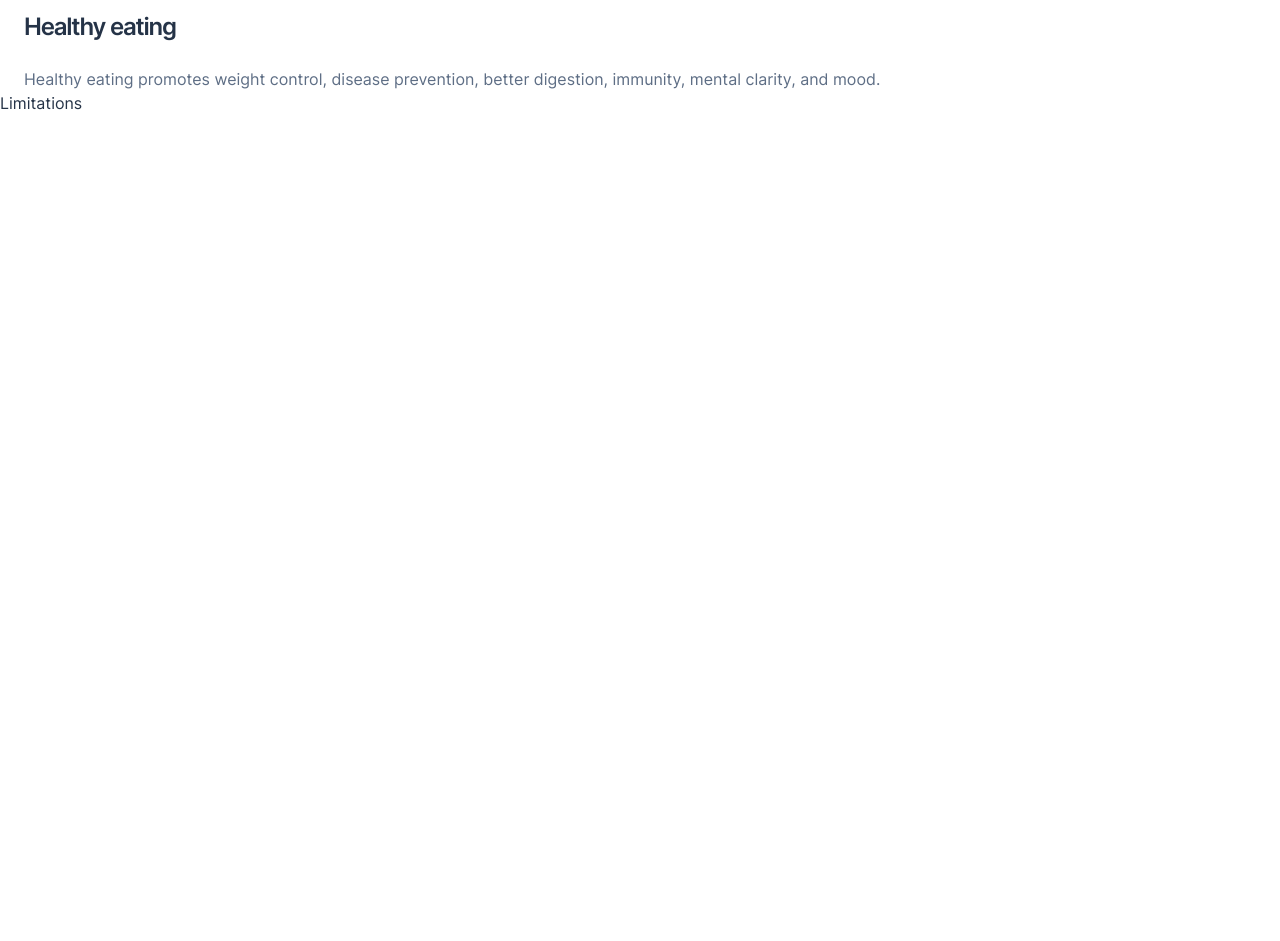
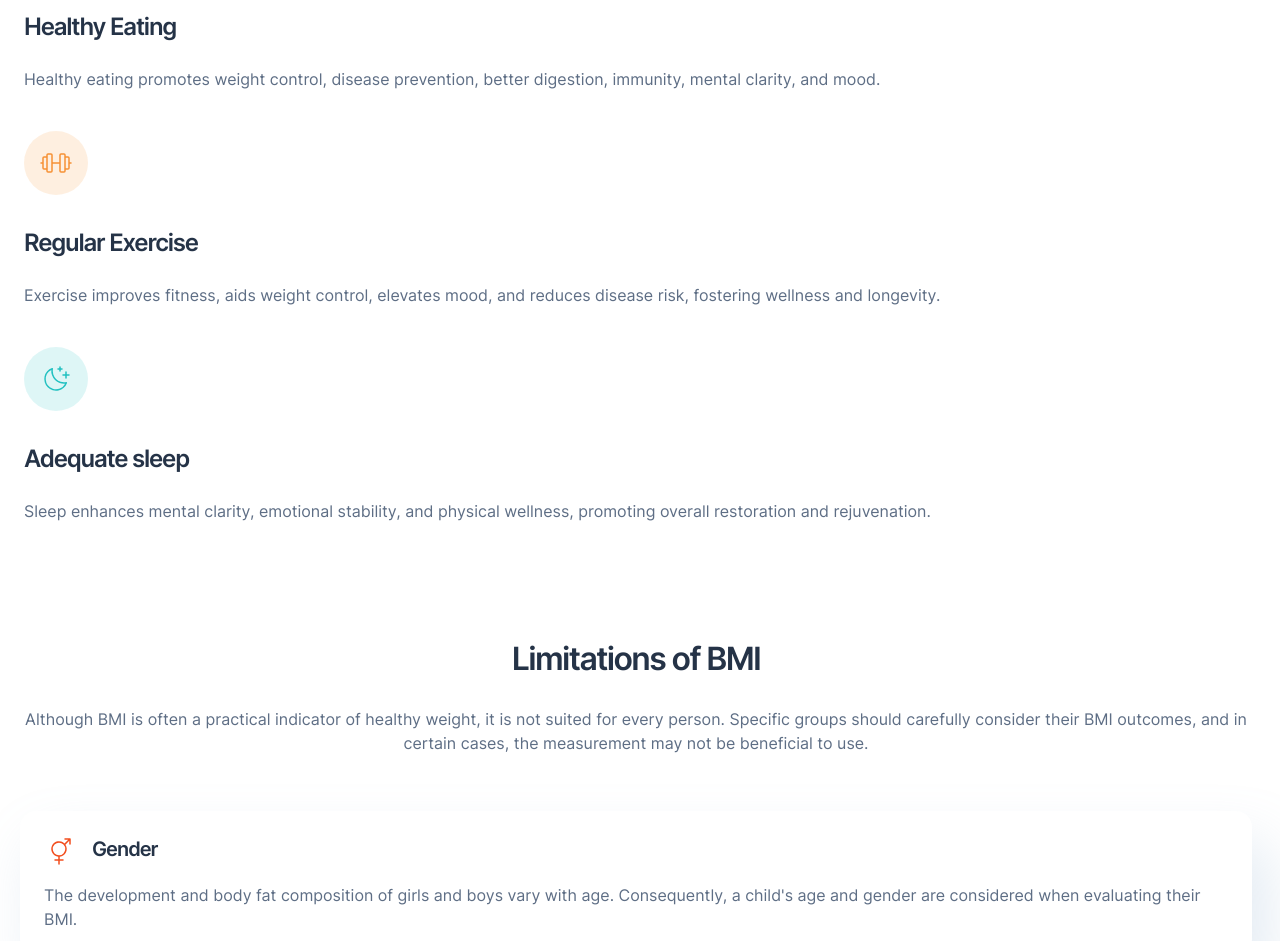
Before and after one commit to solvman/bmi-calculator, a React (Vite) app: page / in a window 1280 px wide. Shown: the part 2040-2981 px from the top of the page. Before the commit the page ends 2155 px from the top, so only its background shows below. Built offline with nearby package versions, Linux system fonts and the light colour scheme.

Commit message:
Add LimitationCards

```diff
--- /dev/null
+++ b/src/components/LimitationCard/LimitationCard.tsx
@@ -0,0 +1,23 @@
+import { type TCard } from "@/utils/types";
+
+interface LimitationCardProps {
+  data: TCard;
+}
+
+function LimitationCard({ data }: LimitationCardProps) {
+  return (
+    <article className="flex flex-col justify-start gap-y-4 rounded-2xl p-6 shadow-card">
+      <div className="flex gap-x-4">
+        <img src={data.icon} className="h-8 w-8"></img>
+        <h3 className="flex-grow text-xl font-semibold tracking-tighter">
+          {data.title}
+        </h3>
+      </div>
+      <p className="text-base font-normal leading-normal text-darkElectricBlue">
+        {data.content}
+      </p>
+    </article>
+  );
+}
+
+export default LimitationCard;
--- /dev/null
+++ b/src/components/LimitationCard/index.ts
@@ -0,0 +1,2 @@
+import LimitationCard from "./LimitationCard";
+export default LimitationCard;
--- a/src/components/Limitations/Limitations.tsx
+++ b/src/components/Limitations/Limitations.tsx
@@ -1,4 +1,26 @@
+import { limitationCards } from "@/data/data";
+import LimitationCard from "../LimitationCard";
+
 const Limitations = () => {
-  return <div>Limitations</div>;
+  return (
+    <section className="pb-24 pl-5 pr-7 pt-16">
+      <div className="mb-14 flex flex-col gap-y-8">
+        <h2 className="text-center text-3xl font-semibold leading-8 tracking-tighter">
+          Limitations of BMI
+        </h2>
+        <p className="text-center text-base font-normal leading-normal text-darkElectricBlue">
+          Although BMI is often a practical indicator of healthy weight, it is
+          not suited for every person. Specific groups should carefully consider
+          their BMI outcomes, and in certain cases, the measurement may not be
+          beneficial to use.
+        </p>
+      </div>
+      <div className="flex flex-col gap-y-4">
+        {limitationCards.map((card) => (
+          <LimitationCard key={card.id} data={card} />
+        ))}
+      </div>
+    </section>
+  );
 };
 export default Limitations;
--- a/src/components/TipCard/TipCard.tsx
+++ b/src/components/TipCard/TipCard.tsx
@@ -1,20 +1,16 @@
-import eatingIcon from "../../assets/images/icon-eating.svg";
-import { type TTip } from "../../utils/types";
+import { type TCard } from "../../utils/types";
 
 interface TipCardProps {
-  card: TTip;
+  data: TCard;
 }
 
-function TipCard({ card }: TipCardProps) {
+function TipCard({ data }: TipCardProps) {
   return (
     <div className="flex flex-col gap-y-6 px-6">
-      <img src={eatingIcon} alt="eating icon" className="mb-2 h-16 w-16" />
-      <h3 className="text-2xl font-semibold tracking-tighter">
-        Healthy eating
-      </h3>
+      <img src={data.icon} alt="eating icon" className="mb-2 h-16 w-16" />
+      <h3 className="text-2xl font-semibold tracking-tighter">{data.title}</h3>
       <p className="font-normal leading-6 text-darkElectricBlue">
-        Healthy eating promotes weight control, disease prevention, better
-        digestion, immunity, mental clarity, and mood.
+        {data.content}
       </p>
     </div>
   );
--- a/src/components/Tips/Tips.tsx
+++ b/src/components/Tips/Tips.tsx
@@ -1,9 +1,12 @@
 import TipCard from "../TipCard";
+import { tips } from "@/data/data";
 
 const Tips = () => {
   return (
-    <section className="from-[rgba(214, 230, 254, 1)] bg-[linear-gradient(290deg,var(--tw-gradient-stops))] to-transparent">
-      <TipCard />
+    <section className="from-[rgba(214, 230, 254, 1)] flex flex-col gap-y-10 bg-[linear-gradient(290deg,var(--tw-gradient-stops))] to-transparent pb-14">
+      {tips.map((tip) => (
+        <TipCard key={tip.id} data={tip} />
+      ))}
     </section>
   );
 };
--- a/src/data/data.ts
+++ b/src/data/data.ts
@@ -1,58 +1,70 @@
-import { type TTip } from "../utils/types";
+import { type TCard } from "../utils/types";
 
 import iconEating from "../assets/images/icon-eating.svg";
 import iconExercise from "../assets/images/icon-exercise.svg";
 import iconSleep from "../assets/images/icon-sleep.svg";
 
-export const limitationCards = [
+import iconGender from "../assets/images/icon-gender.svg";
+import iconAge from "../assets/images/icon-age.svg";
+import iconMuscle from "../assets/images/icon-muscle.svg";
+import iconPregnancy from "../assets/images/icon-pregnancy.svg";
+import iconRace from "../assets/images/icon-race.svg";
+
+export const limitationCards: TCard[] = [
   {
-    icon: "/assets/images/icon-gender.svg",
+    id: 1,
+    icon: iconGender,
     title: "Gender",
     content:
       "The development and body fat composition of girls and boys vary with age. Consequently, a child's age and gender are considered when evaluating their BMI.",
   },
   {
-    icon: "/assets/images/icon-age.svg",
+    id: 2,
+    icon: iconAge,
     title: "Age",
     content:
       "In aging individuals, increased body fat and muscle loss may cause BMI to underestimate body fat content.",
   },
   {
-    icon: "/assets/images/icon-muscle.svg",
+    id: 3,
+    icon: iconMuscle,
     title: "Muscle",
     content:
       "BMI may misclassify muscular individuals as overweight or obese, as it doesn't differentiate muscle from fat.",
   },
-  // Pregnancy
   {
-    icon: "/assets/images/icon-pregnancy.svg",
+    id: 4,
+    icon: iconPregnancy,
     title: "Pregnancy",
     content:
       "Expectant mothers experience weight gain due to their growing baby. Maintaining a healthy pre-pregnancy BMI is advisable to minimise health risks for both mother and child.",
   },
-  //Race
   {
-    icon: "/assets/images/icon-race.svg",
+    id: 5,
+    icon: iconRace,
     title: "Race",
     content:
       "Certain health concerns may affect individuals of some Black and Asian origins at lower BMIs than others. To learn more, it is advised to discuss this with your GP or practice nurse.",
   },
 ];
 
-export const tips: TTip[] = [
+export const tips: TCard[] = [
   {
+    id: 1,
     icon: iconEating,
     title: "Healthy Eating",
     content:
       "Healthy eating promotes weight control, disease prevention, better digestion, immunity, mental clarity, and mood.",
   },
   {
+    id: 2,
     icon: iconExercise,
     title: "Regular Exercise",
     content:
       "Exercise improves fitness, aids weight control, elevates mood, and reduces disease risk, fostering wellness and longevity.",
   },
   {
+    id: 3,
     icon: iconSleep,
     title: "Adequate sleep",
     content:
--- a/src/utils/types.ts
+++ b/src/utils/types.ts
@@ -1,7 +1,8 @@
 export const SYSTEM_VALUES = ["metric", "imperial"] as const;
 export type System = (typeof SYSTEM_VALUES)[number];
 
-export type TTip = {
+export type TCard = {
+  id: number;
   icon: string;
   title: string;
   content: string;
```
